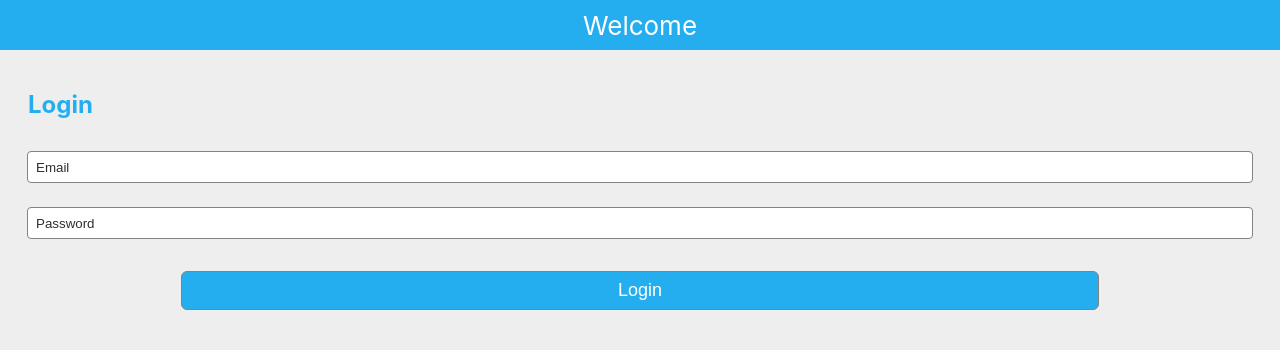
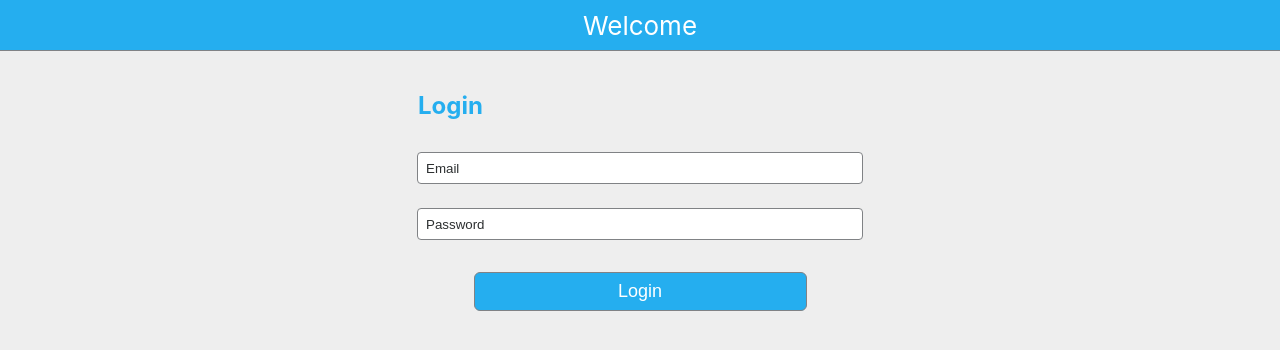
Before and after one commit to willchan8/payrange, a React (Create React App) app: page / in a window 1280 px wide. Shown: the top 350 px of the page. Built offline with nearby package versions, Linux system fonts and the light colour scheme.

Commit message:
Complete payrange app

```diff
--- a/src/styles/main.scss
+++ b/src/styles/main.scss
@@ -37,12 +37,14 @@ body {
   justify-content: center;
   font-size: calc(10px + 2vmin);
   color: white;
+  border-bottom: solid 1px $gray-color ;
   position: relative;
 }
 
 .content {
   padding: 20px 28px;
   width: 100%;
+  max-width: 500px;
   box-sizing: border-box;
 }
 
```
